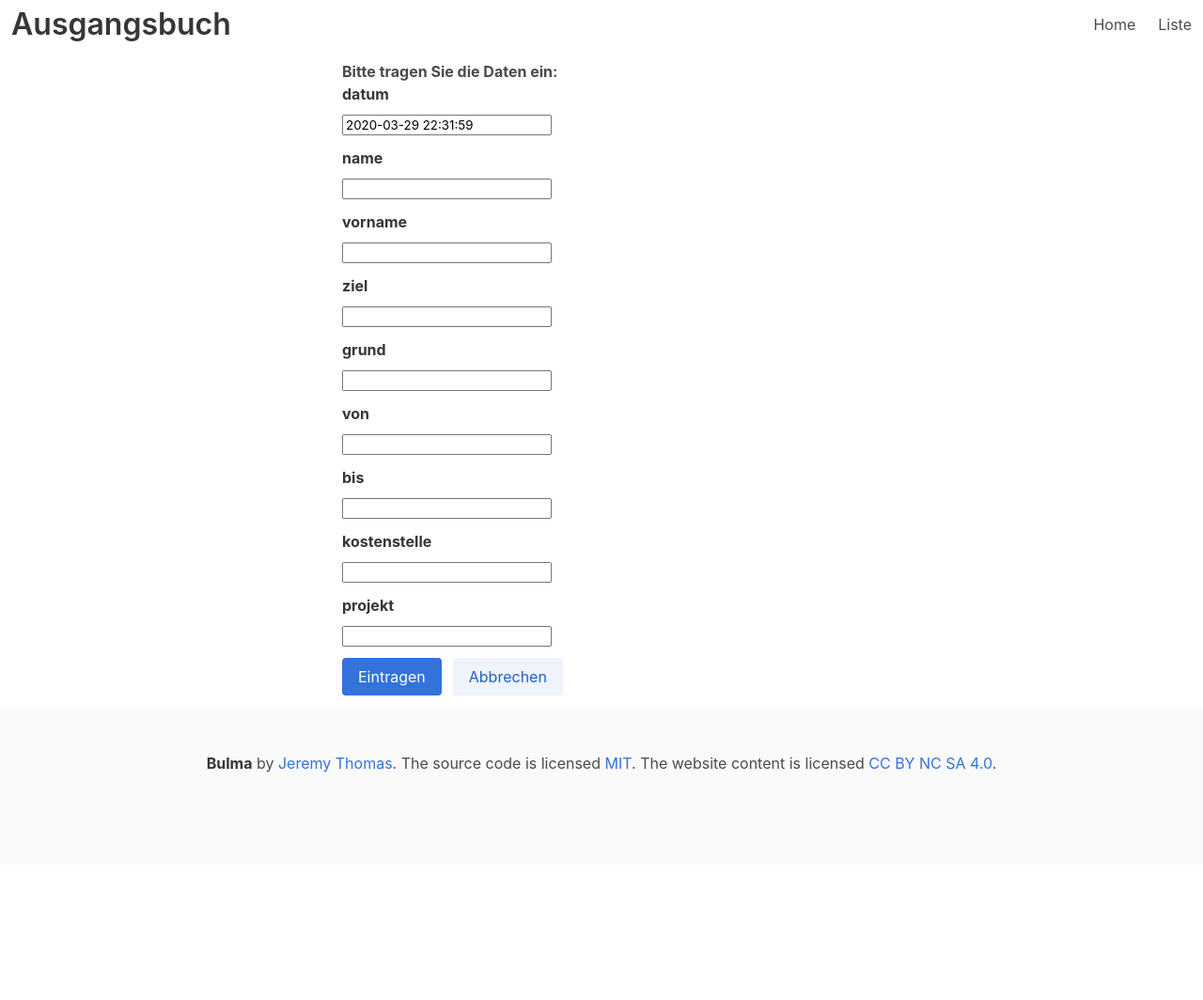
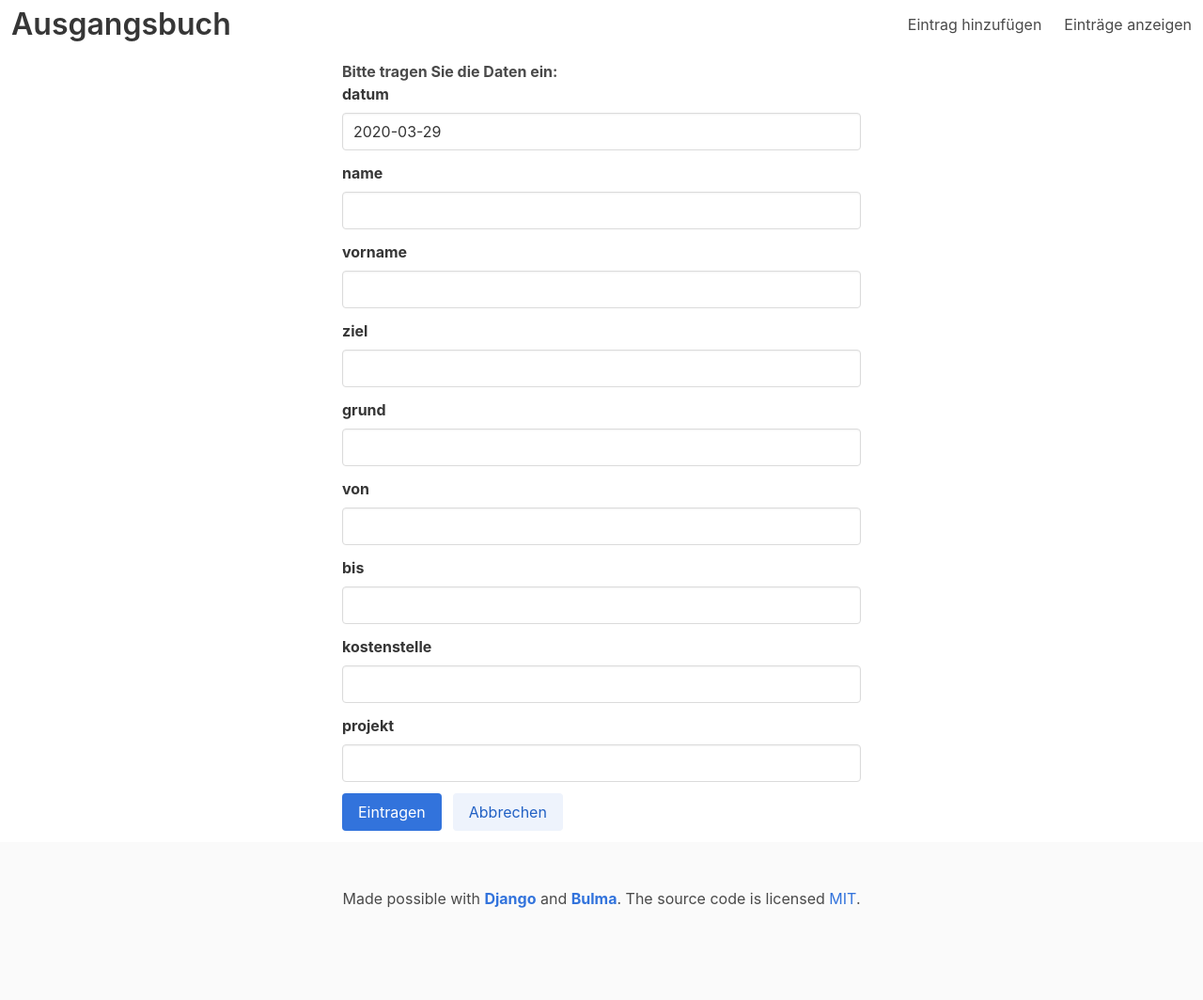
Before and after one commit to seike87/logbook, a Django app: page / in a window 1280 px wide. Shown: the whole page at 94% size. Before the commit the page ends 822 px from the top, so only its background shows below. Run offline with Django 3.2, Linux system fonts and the light colour scheme.

Commit message:
Changes in forms.py as well in the templates

```diff
--- a/log/forms.py
+++ b/log/forms.py
@@ -7,3 +7,26 @@ class LogForm(ModelForm):
     class Meta:
         model = Logs
         fields = '__all__'
+        widgets = {
+            'datum': forms.DateInput(attrs={'class': 'input'}),
+            'name': forms.TextInput(attrs={'class': 'input', 'type': 'text'}),
+            'vorname': forms.TextInput(attrs={'class': 'input', 'type': 'text'}),
+            'ziel': forms.TextInput(attrs={'class': 'input', 'type': 'text'}),
+            'grund': forms.TextInput(attrs={'class': 'input', 'type': 'text'}),
+            'von': forms.TimeInput(attrs={'class': 'input'}),
+            'bis': forms.TimeInput(attrs={'class': 'input'}),
+            'kostenstelle': forms.TextInput(attrs={'class': 'input', 'type': 'text'}),
+            'projekt': forms.TextInput(attrs={'class': 'input', 'type': 'text'}),
+                  }
+
+#    def __init__(self, *args, **kwargs):
+#            super(LogForm, self).__init__(*args, **kwargs)
+#            self.fields['datum'].widget.attrs.update({'class': 'input'})
+#            self.fields['name'].widget.attrs.update({'class': 'input'})
+#            self.fields['vorname'].widget.attrs.update({'class': 'input'})
+#            self.fields['ziel'].widget.attrs.update({'class': 'input'})
+#            self.fields['grund'].widget.attrs.update({'class': 'input'})
+#            self.fields['von'].widget.attrs.update({'class': 'input'})
+#            self.fields['bis'].widget.attrs.update({'class': 'input'})
+#            self.fields['kostenstelle'].widget.attrs.update({'class': 'input'})
+#            self.fields['projekt'].widget.attrs.update({'class': 'input'})
--- a/log/models.py
+++ b/log/models.py
@@ -1,9 +1,10 @@
 from django.db import models
 from django.utils import timezone
+from datetime import date
 # Create your models here.
 
 class Logs(models.Model):
-    datum = models.DateTimeField(default=timezone.now)
+    datum = models.DateField(default=date.today)
     name = models.CharField('Name', max_length=100)
     vorname = models.CharField('Vorname', max_length=100)
     ziel = models.CharField('Ziel', max_length=500)
--- a/log/templates/log/add_log.html
+++ b/log/templates/log/add_log.html
@@ -10,7 +10,11 @@
 <div class="container">
 
 {% if submitted %}
-    <p class="success">Der Eintrag wurde erfolgreich eingetragen. Vielen Dank!</p>
+    <div class="columns.is-mobile">
+        <div class="column is-half is-offset-one-quarter">
+            <strong>Der Eintrag wurde erfolgreich eingetragen. Vielen Dank!</strong> Wollen Sie einen <a href="{% url 'add_log' %}">weiteren Eintrag hinzufügen?</a>
+        </div>
+    </div>
 {% else %}
     <div class="columns.is-mobile">
         <div class="column is-half is-offset-one-quarter">
--- a/log/templates/log/base.html
+++ b/log/templates/log/base.html
@@ -23,8 +23,8 @@
 
             <div id="navbarBasicExample" class="navbar-menu">
                 <div class="navbar-end">
-                    <a class="navbar-item" href="{% url 'add_log' %}">Home</a>
-                    <a class="navbar-item" href="{% url 'list_log' %}">Liste</a>
+                    <a class="navbar-item" href="{% url 'add_log' %}">Eintrag hinzufügen</a>
+                    <a class="navbar-item" href="{% url 'list_log' %}">Einträge anzeigen</a>
                 </div>
             </div>
         </nav>
@@ -35,9 +35,8 @@
         <footer class="footer">
             <div class="content has-text-centered">
                 <p>
-                    <strong>Bulma</strong> by <a href="https://jgthms.com">Jeremy Thomas</a>. The source code is licensed
-                    <a href="http://opensource.org/licenses/mit-license.php">MIT</a>. The website content is licensed
-                    <a href="http://creativecommons.org/licenses/by-nc-sa/4.0/">CC BY NC SA 4.0</a>.
+                Made possible with <a href="https://djangoproject.com"><strong>Django</strong></a> and <a href="https://bulma.io"><strong>Bulma</strong></a>.
+                The source code is licensed <a href="http://opensource.org/licenses/mit-license.php">MIT</a>.
                 </p>
             </div>
         </footer>
--- a/log/views.py
+++ b/log/views.py
@@ -23,5 +23,5 @@ def add_log(request):
         return render(request, 'log/add_log.html', {'form': form, 'submitted': submitted})
 
 def list_log(request):
-    posts = Logs.objects.filter(datum__lte=timezone.now()).order_by('datum')
+    posts = Logs.objects.filter(datum__lte=date.today()).order_by('datum')
     return render(request, 'log/list_log.html', {'posts': posts})
```
Also changed, not shown: log/migrations/0001_initial.py, log/migrations/0002_auto_20200326_0931.py (deleted).
